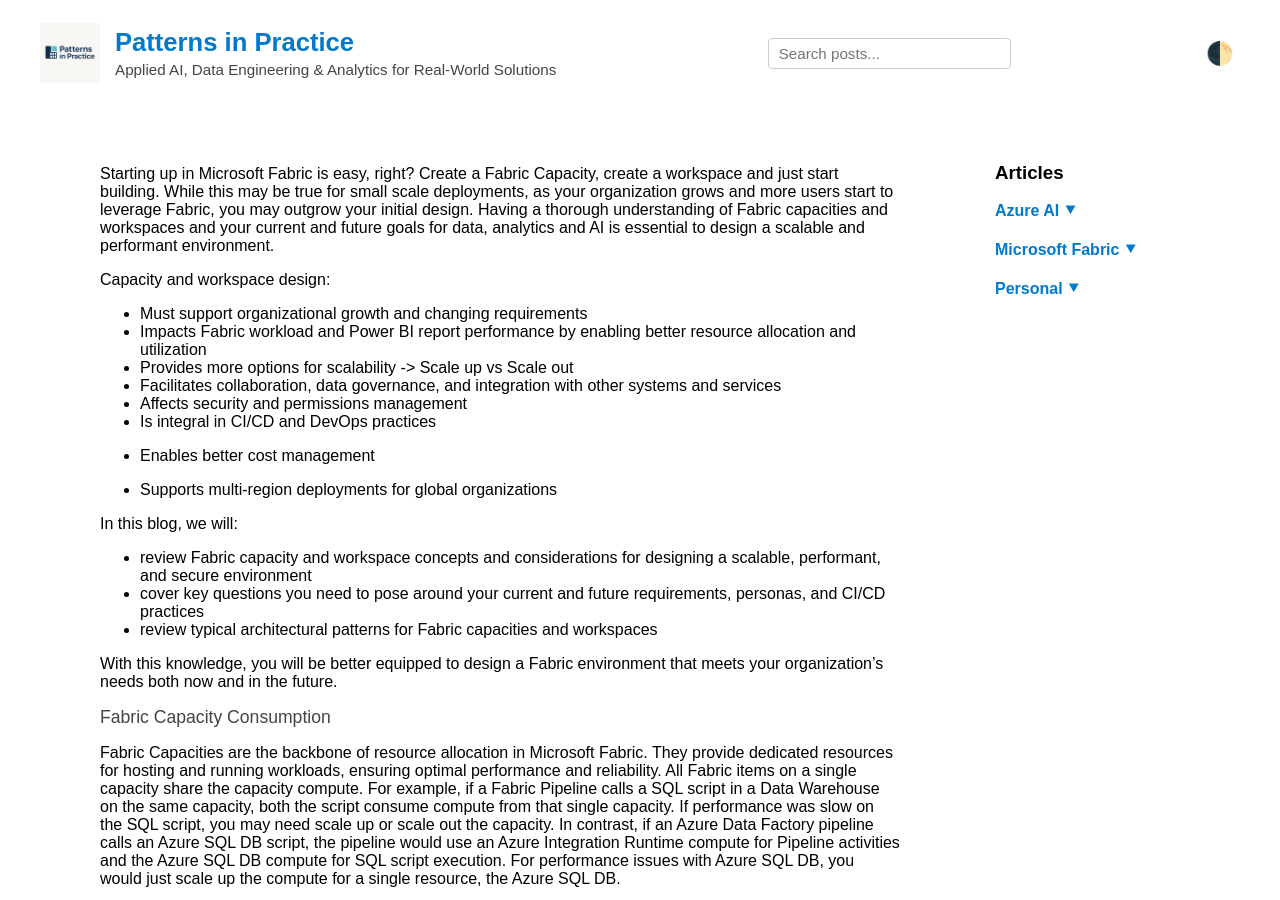
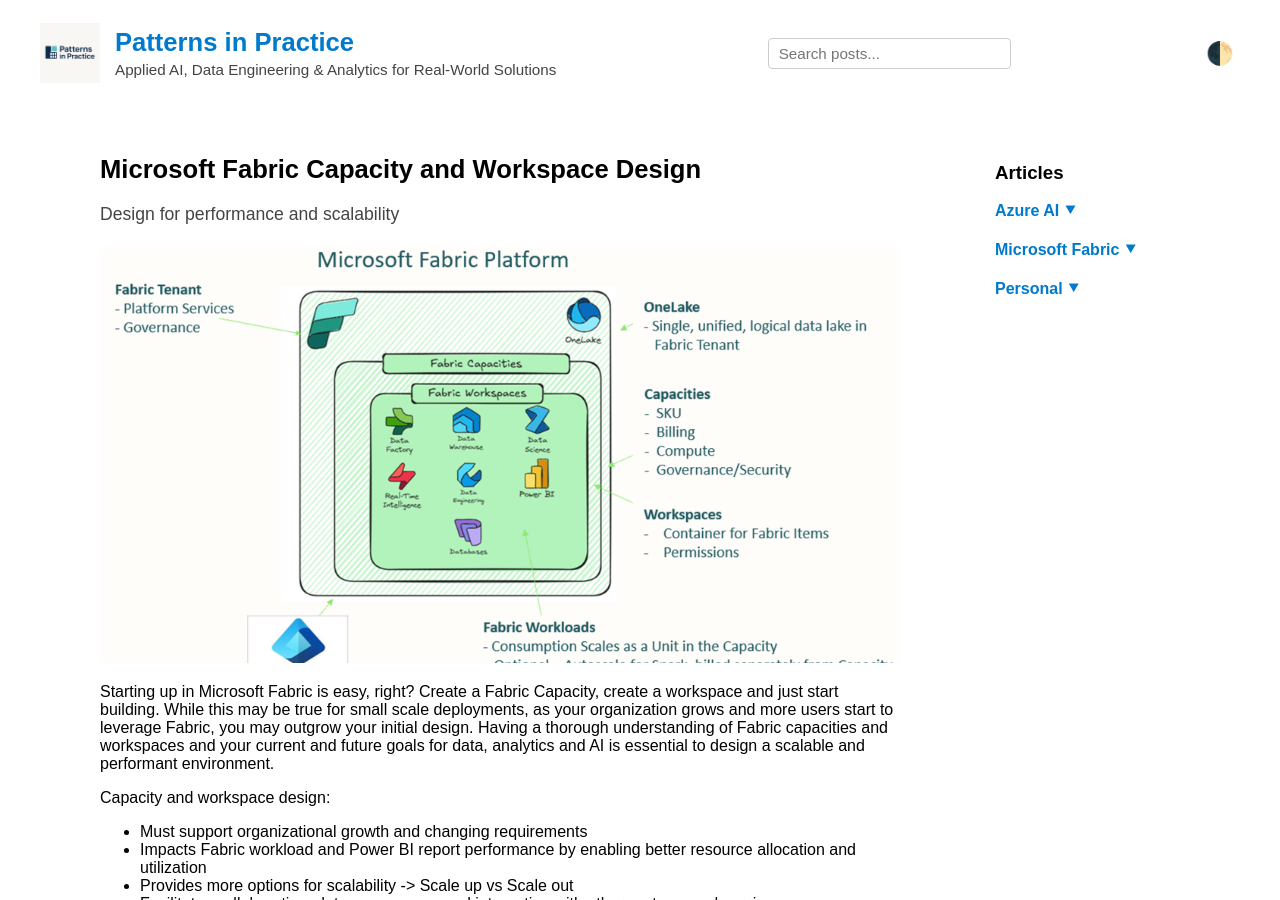
Before and after one commit to jehayesms/jean-hayes-ai-analytics, a Jekyll site: the page built from _posts/2025-12-22-capacity-ws-design.md, in a window 1280 px wide and 900 px high. Built offline with Jekyll 4.4.1, drawn with Linux system fonts in a browser that asks for light colours; our own code applies the rules of GitHub Pages for plain Markdown files; comment, search, counter and statistics services are not loaded.

Commit message:
remove quote

```diff
--- a/_posts/2025-12-22-capacity-ws-design.md
+++ b/_posts/2025-12-22-capacity-ws-design.md
@@ -1,6 +1,6 @@
 ---
 layout: default
-title: "Microsoft Fabric Capacity and Workspace Design""
+title: "Microsoft Fabric Capacity and Workspace Design"
 subtitle: "Design for performance and scalability"
 date: 2025-10-21
 categories: [Microsoft Fabric]
```
